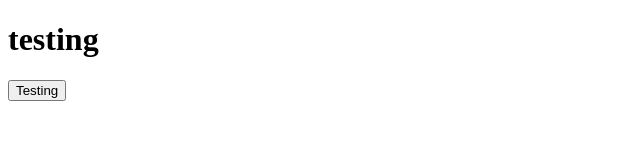
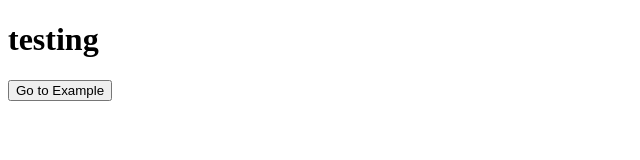
Before and after one commit to riqaaaaa/verihire, a plain HTML site: page home.html in a window 1280 px wide. Shown: the whole page, without its empty margins (0-640 px from the left). Drawn offline with Linux system fonts and the light colour scheme.

Commit message:
Update home.html

```diff
--- a/home.html
+++ b/home.html
@@ -7,6 +7,6 @@
 </head>
 <body>
     <h1>testing</h1>
-    <button onclick="testing.html">Testing</button>
+    <button onclick="window.location.href='testing.html';">Go to Example</button>
 </body>
 </html>
```
